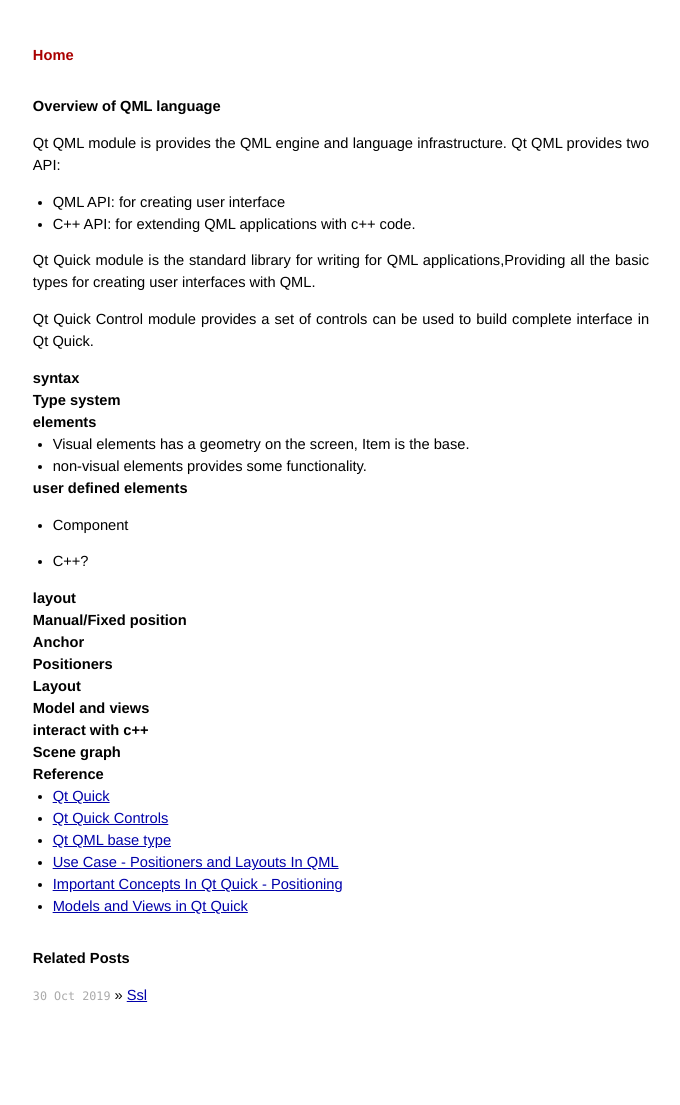
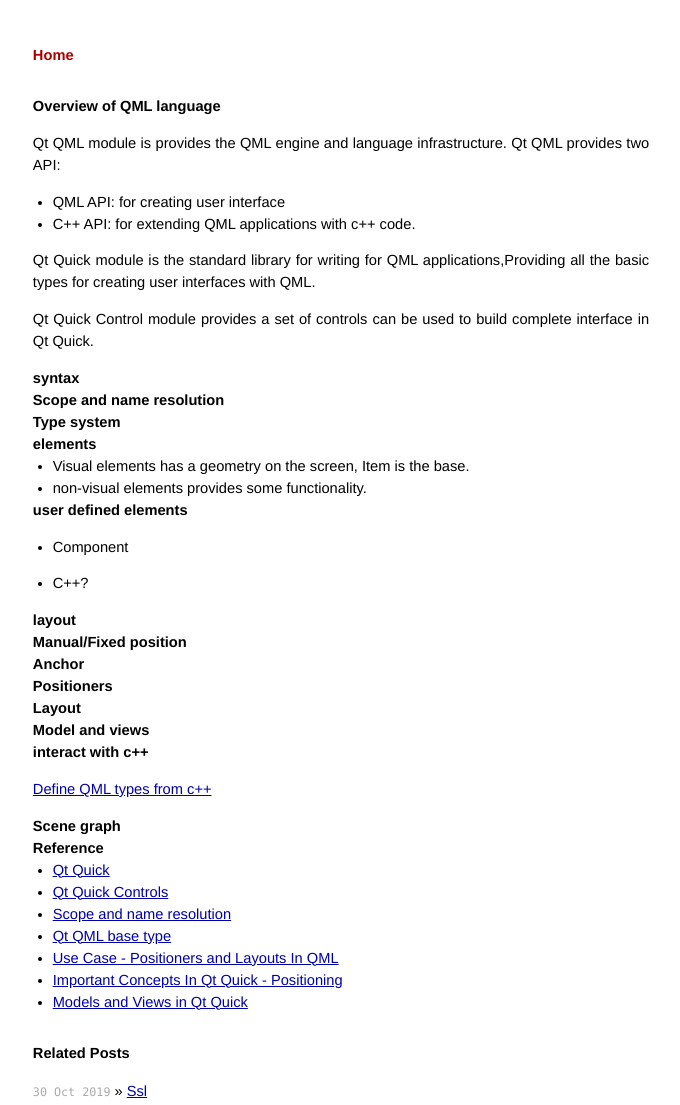
Before and after one commit to maidamai0/maidamai0.github.io, a Jekyll site: the page built from _posts/2019-11-14-qml_overview.md, in a window 1280 px wide. Shown: the whole page, without its empty margins (299-979 px from the left). Built offline with Jekyll 4.4.1, drawn with Linux system fonts in a browser that asks for light colours; before the commit the page ends 1010 px from its top, so only the background shows below that.

Commit message:
feat:update name resolution

```diff
--- a/_posts/2019-11-14-qml_overview.md
+++ b/_posts/2019-11-14-qml_overview.md
@@ -15,6 +15,8 @@
 Qt Quick Control module provides a set of controls can be used to build complete interface in Qt Quick.
 
 ## syntax
+
+### Scope and name resolution
 
 ## Type system
 
@@ -43,12 +45,15 @@
 
 ## interact with c++
 
+[Define QML types from c++](https://doc.qt.io/qt-5/qtqml-cppintegration-definetypes.html)
+
 ## Scene graph
 
 ## Reference
 
 * [Qt Quick](https://doc-snapshots.qt.io/qt5-dev/qtquick-index.html#)
 * [Qt Quick Controls](https://doc.qt.io/qt-5/qtquickcontrols-index.html)
+* [Scope and name resolution](https://doc.qt.io/qt-5/qtqml-documents-scope.html)
 * [Qt QML base type](https://doc-snapshots.qt.io/qt5-dev/qtqml-qmlmodule.html)
 * [Use Case - Positioners and Layouts In QML](https://doc.qt.io/qt-5/qtquick-usecase-layouts.html)
 * [Important Concepts In Qt Quick - Positioning](https://doc.qt.io/qt-5/qtquick-positioning-topic.html)
```
